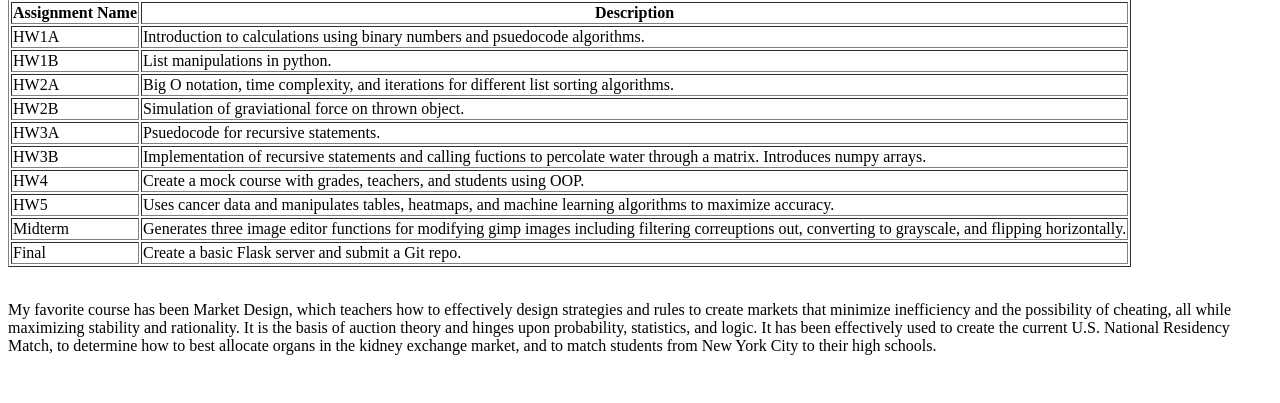
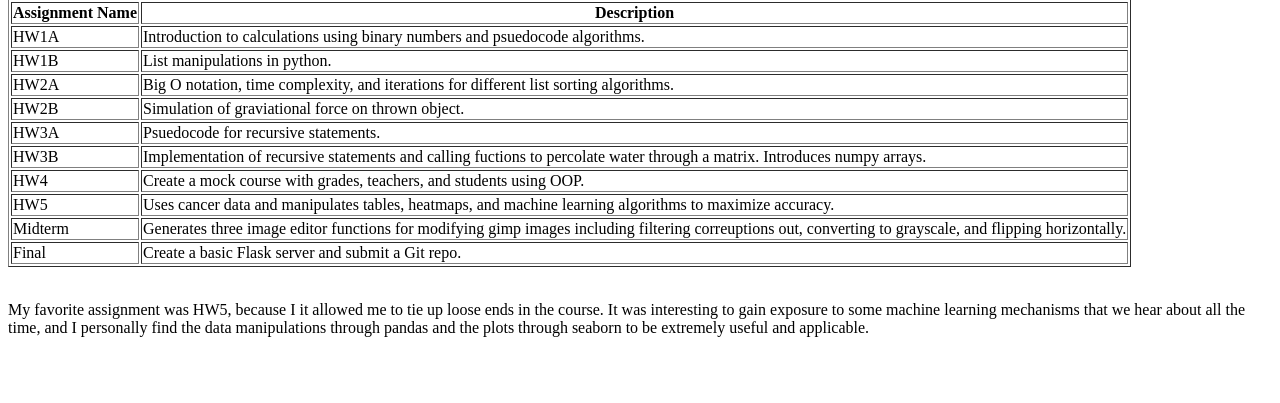
Before and after one commit to kft2108/1006-Final-Project, a Flask app: page /assignment in a window 1280 px wide. Shown: the part 81-484 px from the top of the page. Run offline with Flask 2, Linux system fonts and the light colour scheme.

Commit message:
created write-up for favorite assignment in ENG1006 class

```diff
--- a/templates/assignment.html
+++ b/templates/assignment.html
@@ -57,13 +57,10 @@
       </tr>
     </table>
     <br>
-    <p>My favorite course has been Market Design, which teachers how to
-    effectively design strategies and rules to create markets that minimize inefficiency
-    and the possibility of cheating, all while maximizing stability and rationality.
-    It is the basis of auction theory and hinges upon probability, statistics,
-    and logic. It has been effectively used to create the  current U.S. National
-    Residency Match, to determine how to best allocate organs in the kidney exchange
-    market, and to match students from New York City to their high schools.
+    <p>My favorite assignment was HW5, because I it allowed me to tie up loose ends
+    in the course. It was interesting to gain exposure to some machine learning mechanisms
+    that we hear about all the time, and I personally find the data manipulations through pandas
+    and the plots through seaborn to be extremely useful and applicable.
     </p>
     </body>
 </html>
```
